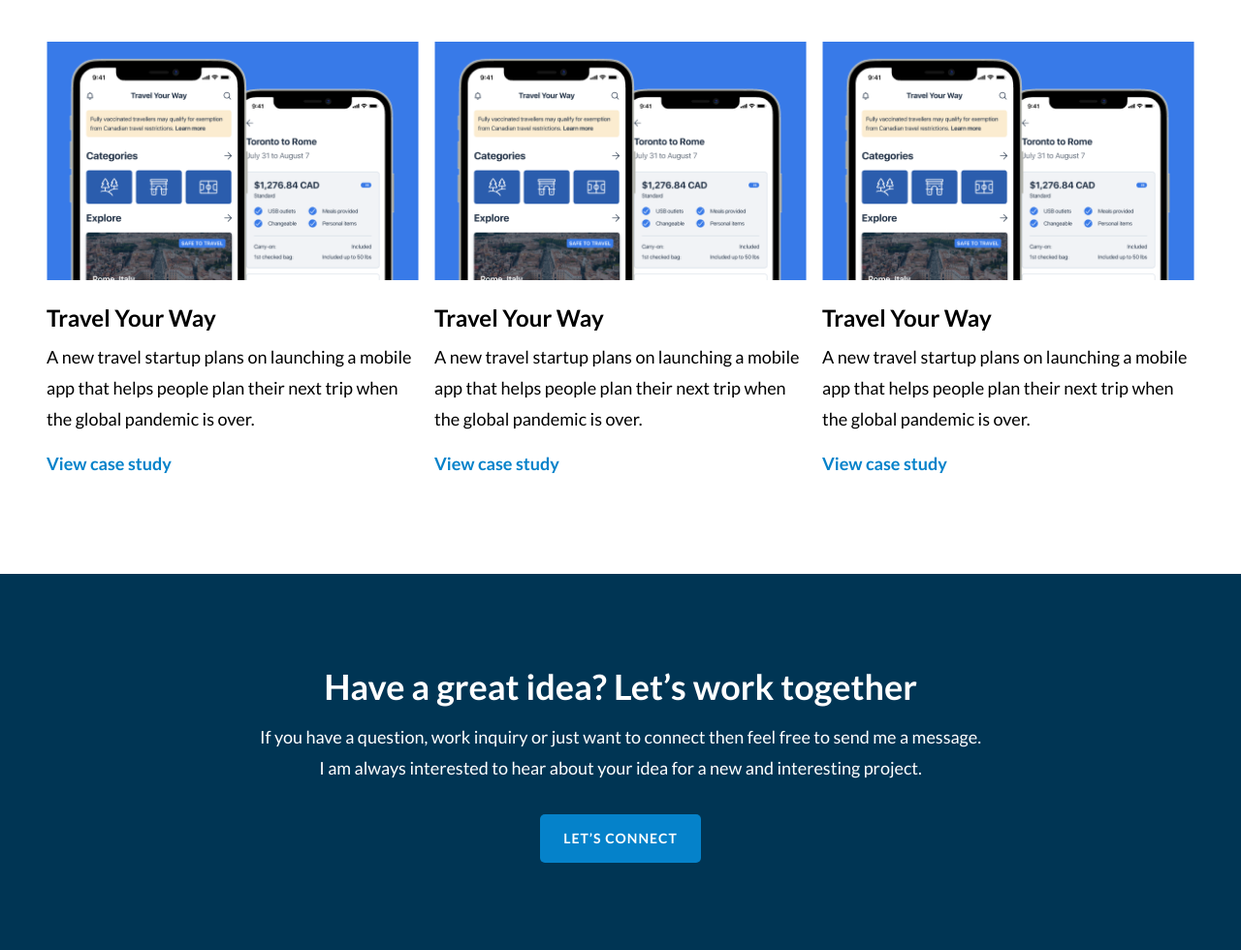
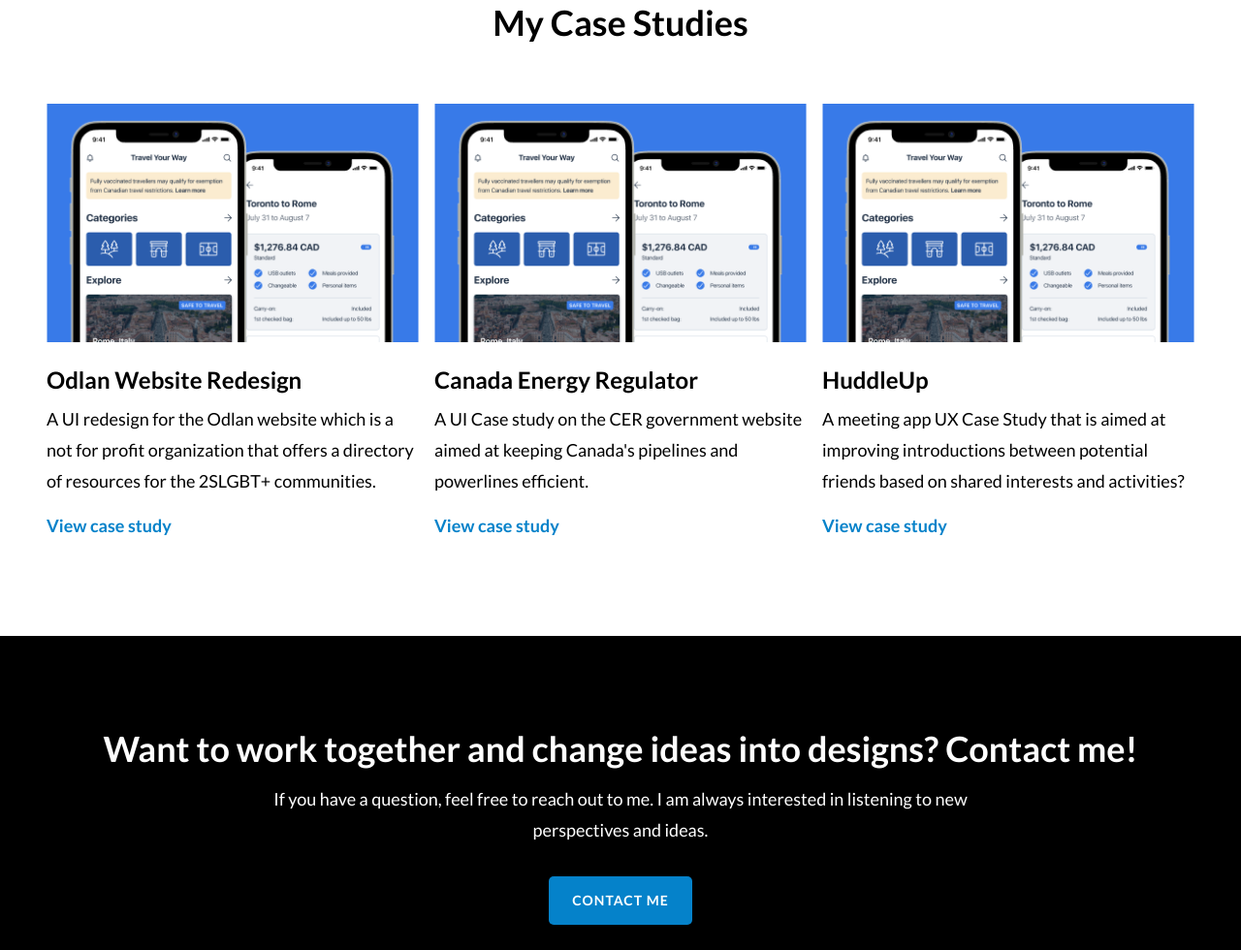
Before and after one commit to ashitoshhiremath/uxui-week-16, a plain HTML site: page index.html in a window 1280 px wide. Shown: the part 1580-2560 px from the top of the page at 97% size. Drawn offline with Linux system fonts and the light colour scheme.

Commit message:
Style change
Style change

```diff
--- a/css/style.css
+++ b/css/style.css
@@ -150,7 +150,7 @@
 
 header {
     color: #fff;
-    background-color: #003554;
+    background-color: #000000;
 }
 
 header .container {
@@ -384,7 +384,7 @@
 }
 
 .contact {
-    background-color: #003554;
+    background-color: #000000;
     padding: 96px 24px;
 }
 
--- a/index.html
+++ b/index.html
@@ -20,11 +20,11 @@
                 </ul>
                 </nav>
                 <div class="hero-text">
-                    <h1>Let's Create Something Amazing Together</h1>
-                    <p>Hello there, I’m Ashitosh. I’m a designer from Canada that has a passion for creating great online experiences. As a designer, I’ve had the opportunity to work on a variety of projects from interactive websites to mobile apps.</p>
+                    <h1>Let's Create Something Amazing Together!</h1>
+                    <p>Hello there, I’m Ashitosh. I’m a designer from Toronto, Canada that has a passion for accessibility and inclusive design. Being a User Experience Designer with a background in Branding and Graphic Design helps me strike the right balance between Human-Centered Design and Visual design. My key areas of focus are User Research and Visual Design.</p>
                     <div>
                         <button><a href="#portfolio">View Portfolio</a></button>
-                        <button><a href="#contact">Let's Connect</a></button>
+                        <button><a href="#contact">Contact me</a></button>
                     </div>
                 </div>
             </div>
@@ -35,7 +35,7 @@
                 <img src="images/profile1.JPG" alt="">
                 <div class="about-text">
                     <h2>About Me</h2>
-                    <p>I’ve been designing since I was thirteen, working on all sorts of different projects from interactive websites to mobile apps. When I’m not designing you can often find me doing a variety of other things such as working out, spending time with family or enjoying a cup of my favourite coffee.</p>
+                    <p>I’ve been designing 2016, working on all sorts of different projects from graphic design proojects, responsive websites to redesign mobile apps. When I’m not designing you can often find me doing a variety of other things such as beatboxing, dancing, listening to music and promoting my initiative AccessibilityFirst Design on Instagram.</p>
                 </div>
             </div>
         </section>
@@ -72,24 +72,24 @@
         </section>
         <section class="portfolio" id="portfolio">
             <div class="container">
-                <h2>My Portfolio</h2>
+                <h2>My Case Studies</h2>
                 <div class="portfolio-list">
                     <div class="portfolio-item">
                         <img src="images/project-thumbnail-1.png" alt="">
-                        <h3>Travel Your Way</h3>
-                        <p>A new travel startup plans on launching a mobile app that helps people plan their next trip when the global pandemic is over.</p>
+                        <h3>Odlan Website Redesign</h3>
+                        <p>A UI redesign for the Odlan website which is a not for profit organization that offers a directory of resources for the 2SLGBT+ communities.</p>
                         <a href="">View case study</a>
                     </div>
                     <div class="portfolio-item">
                         <img src="images/project-thumbnail-1.png" alt="">
-                        <h3>Travel Your Way</h3>
-                        <p>A new travel startup plans on launching a mobile app that helps people plan their next trip when the global pandemic is over.</p>
+                        <h3>Canada Energy Regulator</h3>
+                        <p>A UI Case study on the CER government website aimed at keeping Canada's pipelines and powerlines efficient.</p>
                         <a href="">View case study</a>
                     </div>
                     <div class="portfolio-item">
                         <img src="images/project-thumbnail-1.png" alt="">
-                        <h3>Travel Your Way</h3>
-                        <p>A new travel startup plans on launching a mobile app that helps people plan their next trip when the global pandemic is over.</p>
+                        <h3>HuddleUp</h3>
+                        <p>A meeting app UX Case Study that is aimed at improving introductions between potential friends based on shared interests and activities?</p>
                         <a href="">View case study</a>
                     </div>
                 </div>
@@ -97,9 +97,9 @@
         </section>
         <section class="contact" id="contact">
             <div class="container">
-                <h2>Have a great idea? Let’s work together</h2>
-                <p>If you have a question, work inquiry or just want to connect then feel free to send me a message. I am always interested to hear about your idea for a new and interesting project.</p>
-                <button>Let’s Connect</button>
+                <h2>Want to work together and change ideas into designs? Contact me!</h2>
+                <p>If you have a question, feel free to reach out to me. I am always interested in listening to new perspectives and ideas.</p>
+                <button>Contact me</button>
             </div>
         </section>
         <footer>
```
